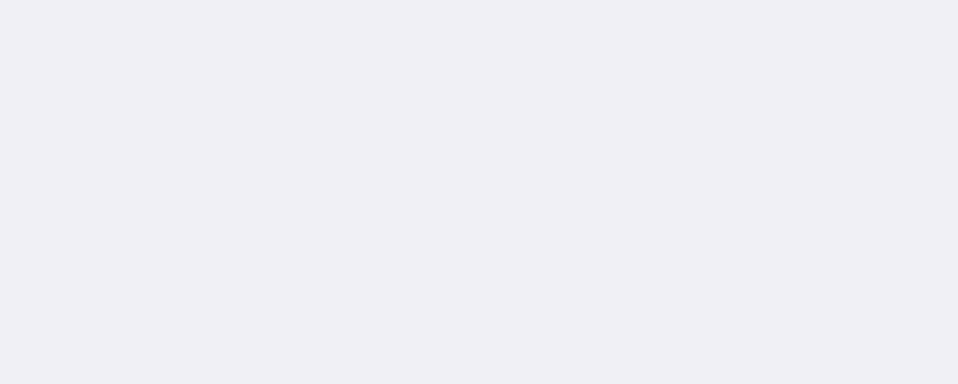
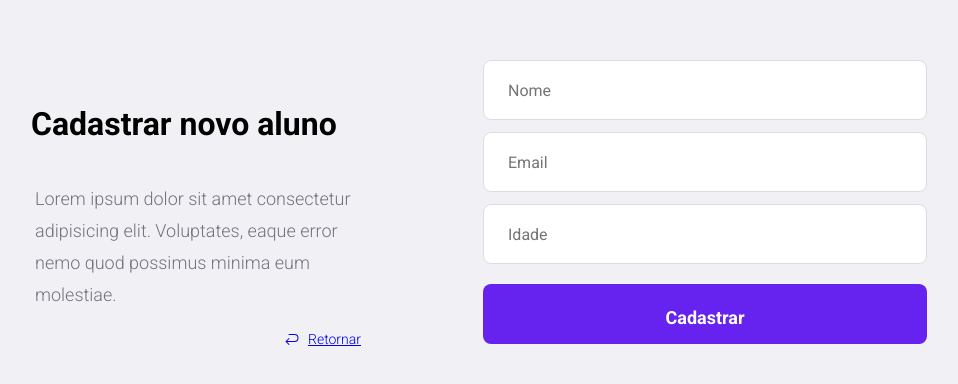
Before and after one commit to Giovani-O/alunos-react-v2, a React (Create React App) app: page /aluno/novo/0 in a window 1280 px wide. Before the commit this address had no page. Shown: the part 224-608 px from the top of the page, without its empty margins (165-1123 px from the left). Built offline with nearby package versions, Linux system fonts and the light colour scheme.

Commit message:
feat: Create register/update UI

```diff
--- a/src/pages/alunos/index.js
+++ b/src/pages/alunos/index.js
@@ -14,7 +14,7 @@ export default function Alunos() {
         <span>
           Bem vindo(a) <strong>Gio</strong>
         </span>
-        <Link className="button add-button" to="aluno/novo">
+        <Link className="button add-button" to="/aluno/novo/0">
           Novo aluno
         </Link>
         <button type="button">
--- a/src/pages/alunos/styles.css
+++ b/src/pages/alunos/styles.css
@@ -12,7 +12,6 @@
 
 .aluno-container header span {
   font-size: 20px;
-  margin-left: 24px;
 }
 
 .aluno-container header span strong {
@@ -54,7 +53,7 @@
 }
 .aluno-container ul {
   display: grid;
-  padding: 0 24px;
+  padding: 0;
   grid-template-colums: 1fr;
   grid-gap: 12px;
   list-style: none;
@@ -108,13 +107,14 @@
 
 .filter-form button {
   padding: 0;
-  height: 60px;
-  width: 60px;
+  height: 50px;
+  width: 53px;
   display: flex;
   align-items: center;
   justify-content: center;
-  border: 1px solid #dcdce6;
-  border-radius: 8px;
+  border: 1px transparent;
+  background: transparent;
+  cursor: pointer;
 }
 
 .card-content {
--- /dev/null
+++ b/src/pages/novoAluno/index.js
@@ -0,0 +1,35 @@
+import { ArrowUDownLeft } from '@phosphor-icons/react'
+import './styles.css'
+import { Link, useParams } from 'react-router-dom'
+
+export default function NovoAluno() {
+  const { alunoId } = useParams()
+
+  return (
+    <div className="novo-aluno-container">
+      <div className="content">
+        <section className="form">
+          <h1>
+            {alunoId === '0' ? 'Cadastrar novo aluno' : 'Atualizar informações'}
+          </h1>
+          <p>
+            Lorem ipsum dolor sit amet consectetur adipisicing elit. Voluptates,
+            eaque error nemo quod possimus minima eum molestiae.
+          </p>
+          <Link className="back-link" to="/alunos">
+            <ArrowUDownLeft size={24} />
+            Retornar
+          </Link>
+        </section>
+        <form>
+          <input type="text" placeholder="Nome" />
+          <input type="email" placeholder="Email" />
+          <input type="text" placeholder="Idade" />
+          <button className="button" type="submit">
+            {alunoId === '0' ? 'Cadastrar' : 'Atualizar'}
+          </button>
+        </form>
+      </div>
+    </div>
+  )
+}
--- /dev/null
+++ b/src/pages/novoAluno/styles.css
@@ -0,0 +1,59 @@
+.novo-aluno-container {
+  width: 100%;
+  max-width: 1120px;
+  height: 100vh;
+  margin: 0 auto;
+
+  display: flex;
+  align-items: center;
+  justify-content: space-between;
+}
+
+.novo-aluno-container .content {
+  width: 100%;
+  padding: 96px;
+  background: #f0f0f5;
+  box-shadow: 0 0 100px rgba(0, 0, 0, 0.1);
+  border-radius: 8px;
+
+  display: flex;
+  align-items: center;
+  justify-content: space-between;
+}
+
+.novo-aluno-container .content section {
+  width: 100%;
+  max-width: 380px;
+}
+
+.novo-aluno-container section.form {
+  width: 100%;
+  max-width: 350px;
+  margin-right: 28px;
+}
+
+.novo-aluno-container .content section h1 {
+  margin: 64px 0 32px;
+  font-size: 32px;
+}
+
+.novo-aluno-container .content section p {
+  font-size: 18px;
+  color: #737380;
+  line-height: 32px;
+}
+
+.novo-aluno-container .content form {
+  width: 100%;
+  max-width: 452px;
+}
+
+.novo-aluno-container .content form input {
+  margin-top: 8px;
+}
+
+.back-link {
+  display: flex;
+  align-items: center;
+  justify-content: end;
+}
--- a/src/router.js
+++ b/src/router.js
@@ -1,6 +1,7 @@
 import { BrowserRouter, Route, Routes } from 'react-router-dom'
 import Login from './pages/login'
 import Alunos from './pages/alunos'
+import NovoAluno from './pages/novoAluno'
 
 export default function Router() {
   return (
@@ -8,6 +9,7 @@ export default function Router() {
       <Routes>
         <Route path="/" element={<Login />} />
         <Route path="/alunos" element={<Alunos />} />
+        <Route path="/aluno/novo/:alunoId" element={<NovoAluno />} />
       </Routes>
     </BrowserRouter>
   )
```
